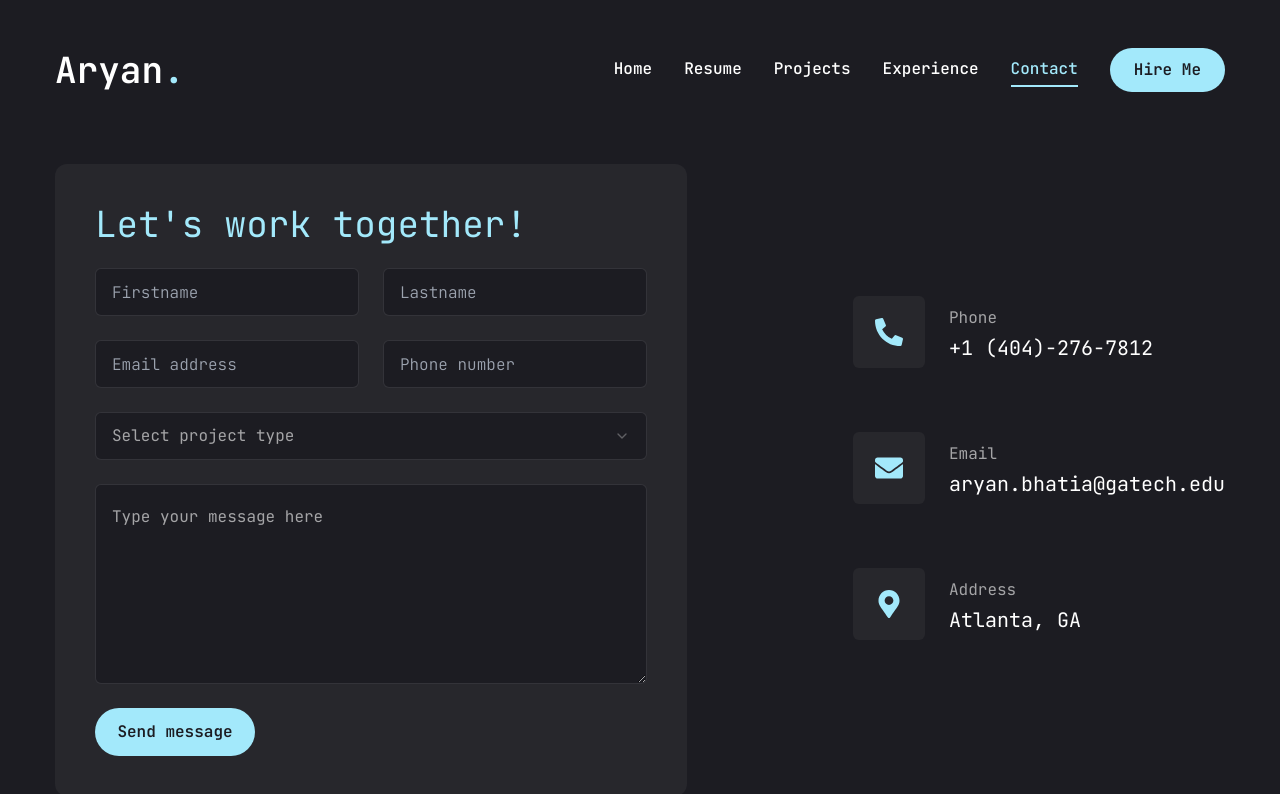
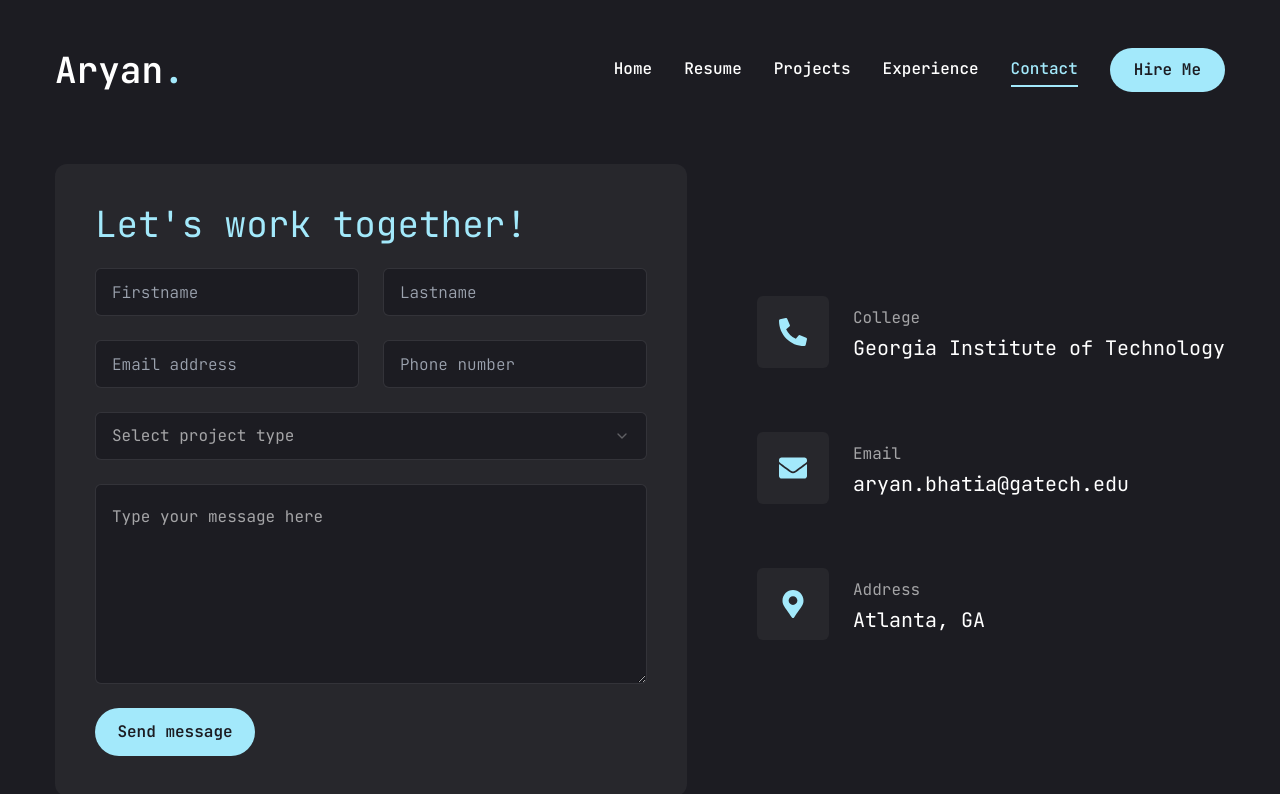
Before and after one commit to Adonalsiun/ABPortfolio, a Next.js app in the folder my-portfolio-main/: page /contact in a window 1280 px wide. Shown: the top 794 px of the page. Built offline with nearby package versions, Linux system fonts and the light colour scheme.

Commit message:
Field Change

```diff
--- a/my-portfolio-main/app/contact/page.jsx
+++ b/my-portfolio-main/app/contact/page.jsx
@@ -18,8 +18,8 @@ import PageTransition from "@/components/PageTransition";
 const info = [
   {
     icon: <FaPhoneAlt />,
-    title: "Phone",
-    value: "+1 (404)-276-7812",
+    title: "College",
+    value: "Georgia Institute of Technology",
   },
   {
     icon: <FaEnvelope />,
--- a/my-portfolio-main/app/resume/page.jsx
+++ b/my-portfolio-main/app/resume/page.jsx
@@ -49,8 +49,8 @@ const about = {
       fieldValue: "www.linkedin.com/in/arynbht",
     },
     {
-      fieldName: "Phone",
-      fieldValue: "(404)-276-7812",
+      fieldName: "College",
+      fieldValue: "Georgia Institute of Technology",
     },
     {
       fieldName: "Email",
```
